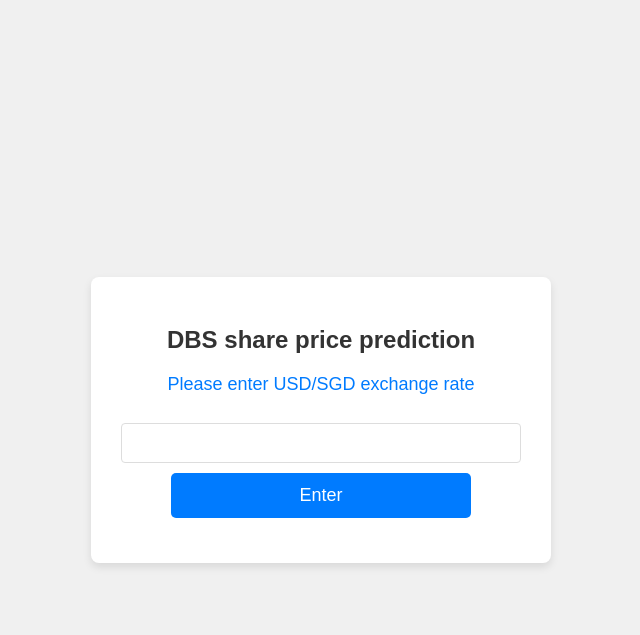
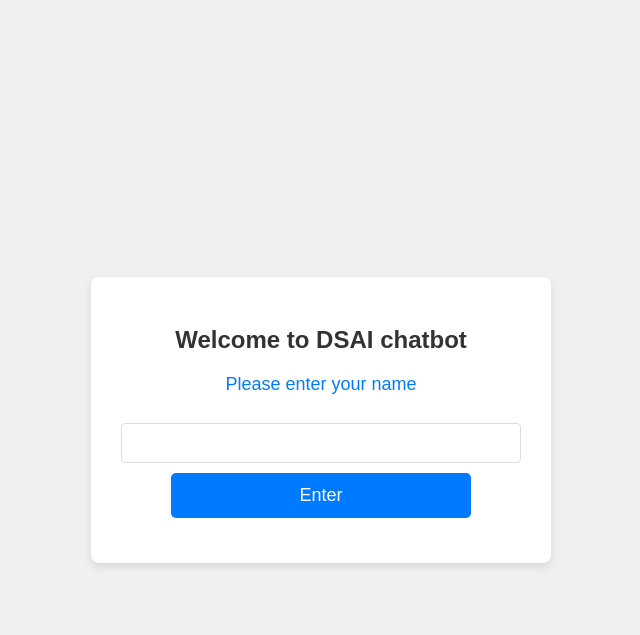
Before and after one commit to Ian-morph/dbss, a Flask app: page / in a window 1280 px wide. Shown: the top 635 px of the page, without its empty margins (319-959 px from the left). Run offline with Flask 3, Linux system fonts and the light colour scheme.

Commit message:
Update index.html

```diff
--- a/templates/index.html
+++ b/templates/index.html
@@ -6,10 +6,10 @@
 </head>
 <body>
     <div class="container">
-    <h2>DBS share price prediction</h2>
-        <form action="/prediction" method="post">
-            <p>Please enter USD/SGD exchange rate </p>
-            <input type="number" step="0.01" name="q">
+    <h2>Welcome to DSAI chatbot</h2>
+        <form action="/main" method="post">
+            <p>Please enter your name</p>
+            <input type="text" name="q">
             <input type="submit" value="Enter">
         </form>
     </div>
```
